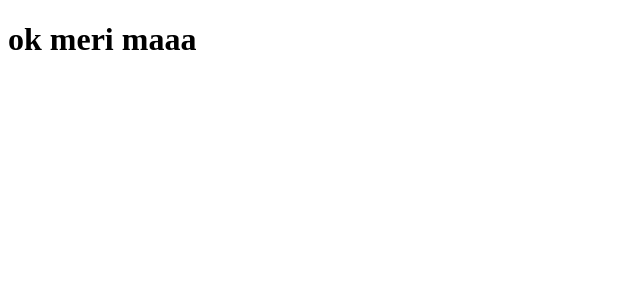
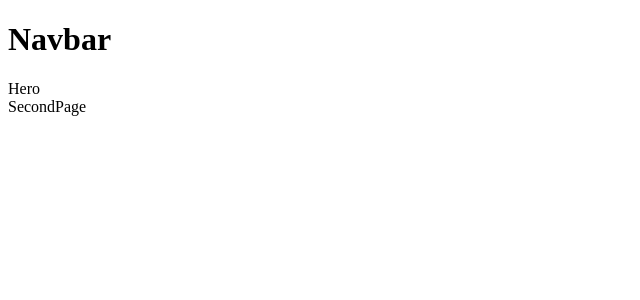
Before and after one commit to Vishwajeet-Londhe/1, a React (Vite) app: page / in a window 1280 px wide. Shown: the top 300 px of the page, without its empty margins (0-640 px from the left). Built offline with nearby package versions, Linux system fonts and the light colour scheme.

Commit message:
css changes

```diff
--- a/src/App.jsx
+++ b/src/App.jsx
@@ -1,8 +1,17 @@
 import React from "react";
+import Navbar from "./components/Navbar";
+import Hero from "./components/Hero";
+import Secondpage from "./components/Secondpage";
 
 function App(){
   return(
-    <h1>ok meri maaa</h1>
+    <div>
+      <Navbar/>
+      <Hero/>
+      <Secondpage/>
+
+    </div>
+
   )
 }
 
--- /dev/null
+++ b/src/components/Hero.jsx
@@ -0,0 +1,9 @@
+import React from 'react'
+
+function hero() {
+  return (
+    <div>Hero</div>
+  )
+}
+
+export default hero
--- /dev/null
+++ b/src/components/Navbar.jsx
@@ -0,0 +1,7 @@
+import React from "react";
+
+function Navbar(){
+    return <h1>Navbar</h1>
+}
+
+export default Navbar;
--- /dev/null
+++ b/src/components/Secondpage.jsx
@@ -0,0 +1,9 @@
+import React from 'react'
+
+function Secondpage() {
+  return (
+    <div>SecondPage</div>
+  )
+}
+
+export default Secondpage
```
